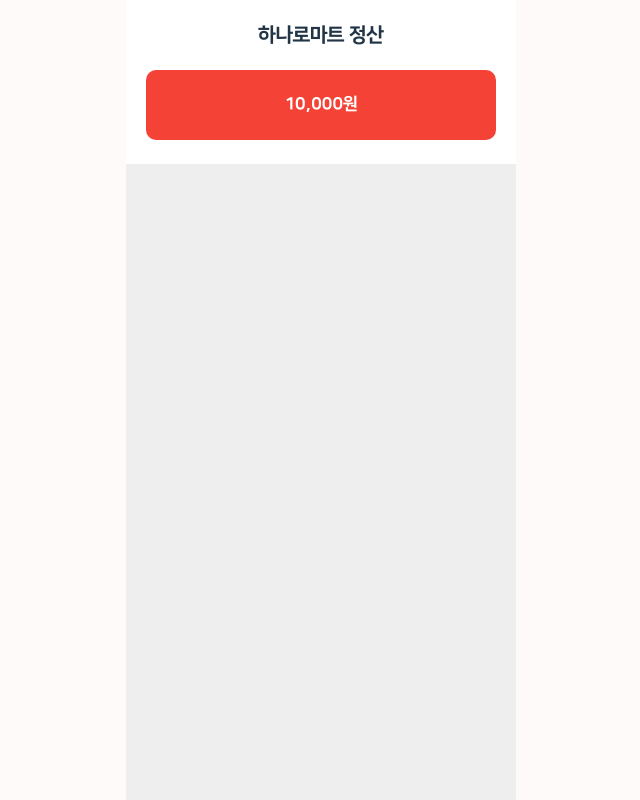
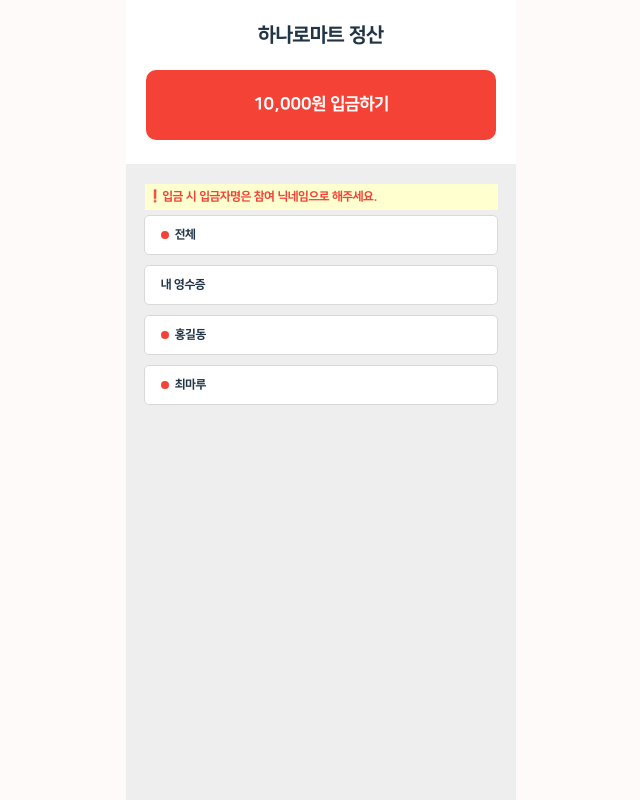
Before and after one commit to 9oormthon-univ/2025_SEASONTHON_TEAM_72_FE, a React (Vite) app: page /result in a window 1280 px wide. Shown: the whole page, without its empty margins (319-959 px from the left). Built offline with nearby package versions, Linux system fonts and the light colour scheme.

Commit message:
feat: ReceiptDropdown 공통 컴포넌트화 진행 #9

```diff
--- a/src/components/ReviewReceipt/ReceiptSection.tsx
+++ b/src/components/ReviewReceipt/ReceiptSection.tsx
@@ -2,18 +2,18 @@
 import { MdNotInterested } from "react-icons/md";
 import ReceiptDropdown from "../common/ReceiptDropdown";
 
-interface ReceiptItem {
+export interface ReceiptItem {
   name: string;
   quantity: number;
   price: number;
 }
 
-interface ReceiptData {
+export interface ReceiptData {
   user: string;
   items: ReceiptItem[];
 }
 
-interface ReceiptSectionProps {
+export interface ReceiptSectionProps {
   data: ReceiptData[];
 }
 
--- a/src/components/common/ReceiptDropdown.tsx
+++ b/src/components/common/ReceiptDropdown.tsx
@@ -1,5 +1,6 @@
 import React, { useState } from "react";
 import styled, { keyframes } from "styled-components";
+import { useLocation } from "react-router-dom";
 
 interface ReceiptItem {
   name: string;
@@ -14,25 +15,71 @@
 
 interface ReceiptDropdownProps {
   data: ReceiptData;
+  role?: "총괄자" | "참여자"; // 현재 사용자 역할
+  myName?: string;
+  initialPaid?: boolean;
+  onStatusChange?: (paid: boolean) => void;
 }
 
-const ReceiptDropdown: React.FC<ReceiptDropdownProps> = ({ data }) => {
+const ReceiptDropdown: React.FC<ReceiptDropdownProps> = ({
+  data,
+  role = "총괄자",
+  myName = "내이름",
+  initialPaid = false,
+  onStatusChange,
+}) => {
   const [open, setOpen] = useState(false);
+  const location = useLocation();
+  const isResultPage = location.pathname === "/result";
+
+  // 소유자 판별: data.user 가 myName 과 동일하면 '내 영수증'
+  const mine = data.user === myName;
+  const [isPaid, setIsPaid] = useState<boolean>(initialPaid);
 
   const totalQuantity = data.items.reduce(
     (sum, item) => sum + item.quantity,
     0
   );
   const totalPrice = data.items.reduce((sum, item) => sum + item.price, 0);
-  const total = data.items.reduce(
-    (sum, item) => sum + item.price * item.quantity,
-    0
-  );
+  // 버튼 클릭 동작 정의
+  const togglePaid = () => {
+    setIsPaid((prev) => {
+      const next = !prev;
+      onStatusChange?.(next);
+      return next;
+    });
+  };
+
+  const showEnhancedUI = isResultPage;
+  const showManagerControls = showEnhancedUI && role === "총괄자" && !mine; // 참여자 영수증
+  const showParticipantSelfButton = showEnhancedUI && role === "참여자" && mine;
+  const statusDotColor = isPaid ? "#07A320" : "#f44336";
+  let actionBtn: { label: string; color: string; onClick: () => void } | null =
+    null;
+
+  if (showManagerControls) {
+    // 총괄자: 항상 빨간 버튼, 라벨 토글
+    actionBtn = {
+      label: isPaid ? "입금 취소하기" : "독촉하기",
+      color: "#f44336",
+      onClick: () => togglePaid(),
+    };
+  } else if (showParticipantSelfButton) {
+    // 참여자 자신의 영수증: 라벨 & 색상 토글
+    actionBtn = {
+      label: isPaid ? "입금 취소하기" : "입금 완료하기",
+      color: isPaid ? "#f44336" : "#07A320",
+      onClick: () => togglePaid(),
+    };
+  }
 
   return (
     <ReceiptDropdownLayout>
       <DropdownCard onClick={() => setOpen((prev) => !prev)} isOpen={open}>
-        <span>{data.user}</span>
+        {showManagerControls && (
+          <StatusDot aria-hidden $color={statusDotColor} />
+        )}
+        <span>{mine ? "내 영수증" : data.user}</span>
       </DropdownCard>
       {open && (
         <DropdownContent role="region" aria-label={`${data.user} 영수증 상세`}>
@@ -63,6 +110,15 @@
               </tr>
             </tfoot>
           </table>
+          {actionBtn && (
+            <ActionButton
+              type="button"
+              style={{ background: actionBtn.color }}
+              onClick={actionBtn.onClick}
+            >
+              {actionBtn.label}
+            </ActionButton>
+          )}
         </DropdownContent>
       )}
     </ReceiptDropdownLayout>
@@ -82,6 +138,7 @@
   border: ${({ isOpen }) => (isOpen ? "" : "0.5px solid #d9d9d9")};
   display: flex;
   align-items: center;
+  gap: 6px;
   padding: 0 16px;
   font-size: 12px;
   font-weight: 800;
@@ -155,3 +212,26 @@
     }
   }
 `;
+
+const StatusDot = styled.span<{ $color: string }>`
+  display: inline-block;
+  width: 8px;
+  height: 8px;
+  border-radius: 50%;
+  background: ${({ $color }) => $color};
+`;
+
+const ActionButton = styled.button`
+  width: calc(100% - 40px); /* 좌우 20px 마진 */
+  margin: 12px 20px 0 20px;
+  height: 40px;
+  border: none;
+  border-radius: 8px;
+  font-size: 14px;
+  font-weight: 700;
+  color: #fff;
+  cursor: pointer;
+  display: flex;
+  align-items: center;
+  justify-content: center;
+`;
--- a/src/pages/ReviewReceiptPage.tsx
+++ b/src/pages/ReviewReceiptPage.tsx
@@ -6,11 +6,8 @@
 import { IoShareSocialOutline } from "react-icons/io5";
 import { useState } from "react";
 import LinkShareModal from "../components/ReviewReceipt/LinkShareModal";
-const ReviewReceiptPage = () => {
-  const [isModalOpen, setIsModalOpen] = useState(false);
-  const shareCode = "ABC123"; // TODO: 실제 공유 코드 값으로 교체
 
-  const dummyData2 = [
+export const dummyData2 = [
   {
     user: "전체",
     items: [
@@ -19,7 +16,7 @@
     ],
   },
   {
-      user: "내 영수증",
+    user: "내이름",
     items: [
       { name: "콜라", quantity: 2, price: 1500 },
       { name: "치킨", quantity: 1, price: 18000 },
@@ -40,6 +37,11 @@
     ],
   },
 ];
+
+const ReviewReceiptPage = () => {
+  const [isModalOpen, setIsModalOpen] = useState(false);
+  const shareCode = "ABC123"; // TODO: 실제 공유 코드 값으로 교체
+
   return (
     <ReviewReceiptPageLayout>
       <TitleWrapper>
--- a/src/pages/SettleupResultPage.tsx
+++ b/src/pages/SettleupResultPage.tsx
@@ -1,16 +1,34 @@
 import styled from "styled-components";
+import ReceiptDropdown from "../components/common/ReceiptDropdown";
+import { dummyData2 } from "./ReviewReceiptPage";
+import { useLocation } from "react-router-dom";
 
 const SettleupResultPage = () => {
+  const location = useLocation();
+  const isResultPage = location.pathname === "/result";
   const price = 10000;
+  const role = "참여자"; // TODO: api로 데이터 핸들링
+  const amountText =
+    role === "참여자"
+      ? `${price.toLocaleString()}원 입금하기`
+      : `${price.toLocaleString()}원`;
   return (
     <SettleupResultPageLayout>
       <TitleWrapper>
         <TitleP>하나로마트 정산</TitleP>
       </TitleWrapper>
       <DashboardDiv>
-        <MyAmountDiv>{price.toLocaleString()}원</MyAmountDiv>
+        <MyAmountDiv>{amountText}</MyAmountDiv>
       </DashboardDiv>
       <ReceiptDiv>
+        {isResultPage && role === "참여자" && (
+          <WarningDiv>
+            ❗입금 시 입금자명은 참여 닉네임으로 해주세요.
+          </WarningDiv>
+        )}{" "}
+        {dummyData2.map((it) => (
+          <ReceiptDropdown key={it.user} data={it} />
+        ))}
       </ReceiptDiv>
     </SettleupResultPageLayout>
   );
@@ -78,5 +96,15 @@
   height: 100vh;
   width: 100%;
   margin: 24px 20px 0 20px;
-  padding: 0;
+  padding-top: 20px;
 `;
+
+const WarningDiv = styled.div`
+  width: 350px;
+  padding: 4px 0 4px 3px;
+  margin-bottom: 5px;
+  background-color: #ffffd0;
+  color: #f44336;
+  font-size: 12px;
+  font-weight: 800;
+`;
```
Lines whose indentation alone changed are shown as unchanged.
